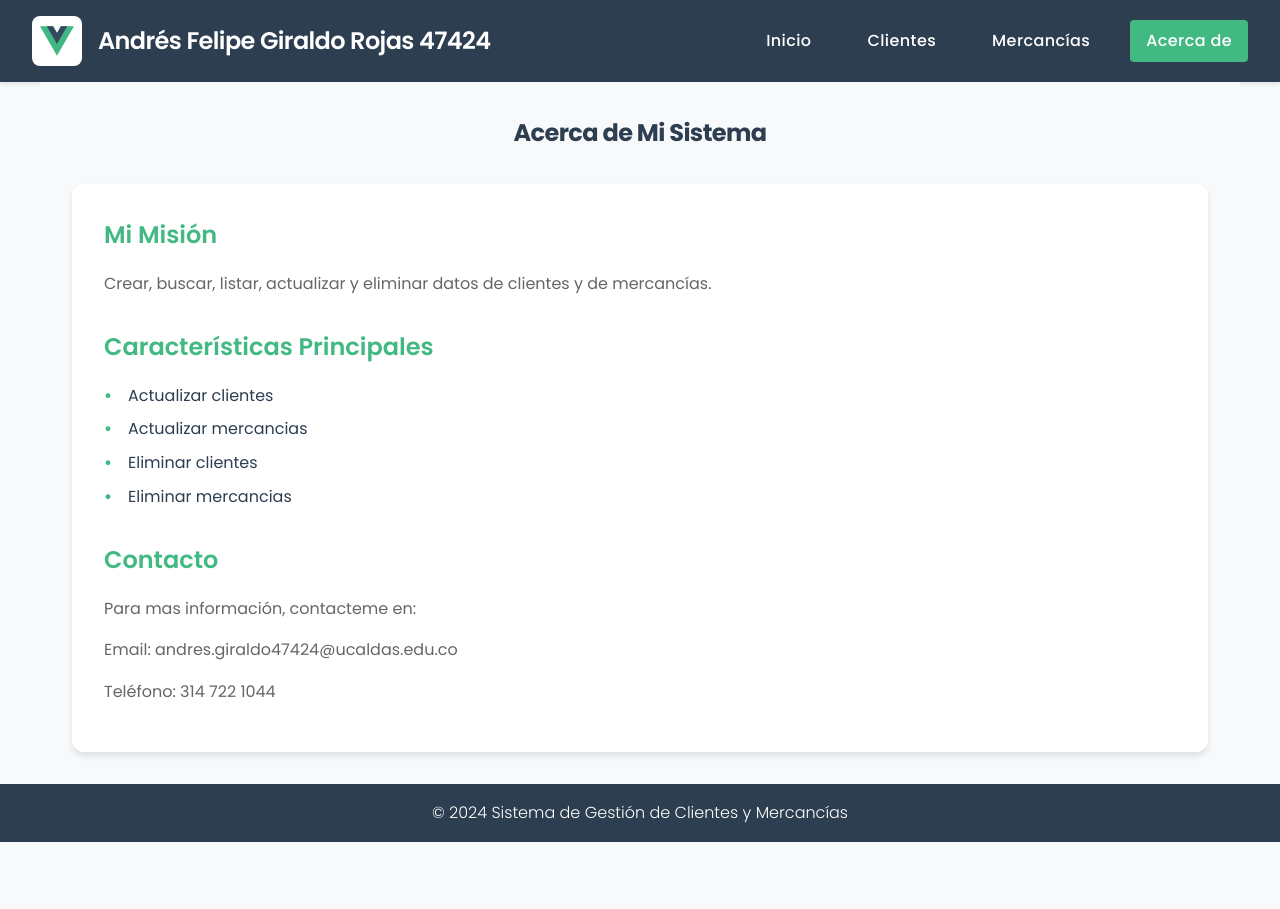
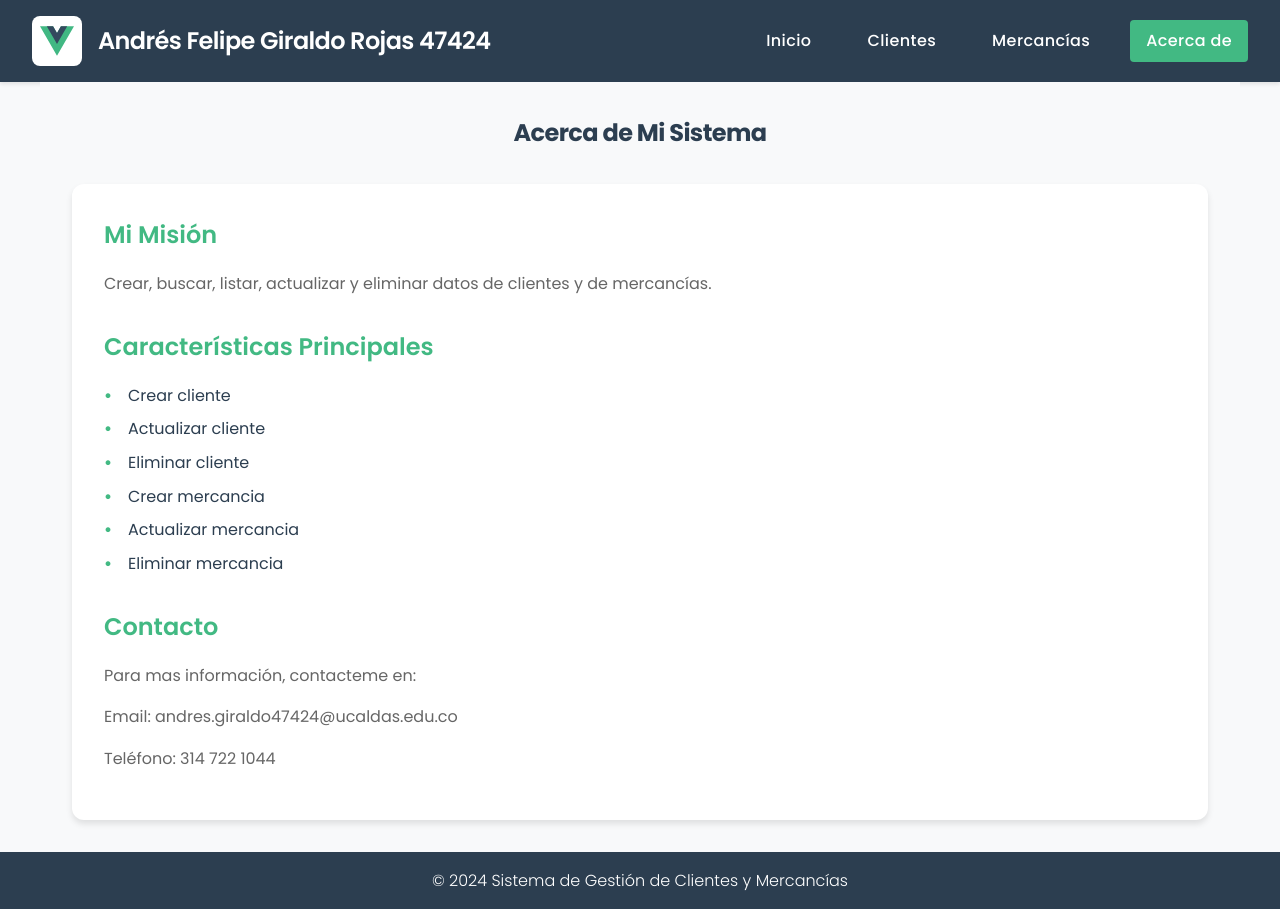
Before and after one commit to Afelipe410/TallerS12, a Vue app: page /acercade in a window 1280 px wide. Before the commit the page ends 842 px from the top, so only its background shows below. Built offline with nearby package versions, Linux system fonts and the light colour scheme.

Commit message:
Update Files

```diff
--- a/src/views/AboutView.vue
+++ b/src/views/AboutView.vue
@@ -10,10 +10,12 @@
       <section class="about-section">
         <h2>Características Principales</h2>
         <ul>
-          <li>Actualizar clientes</li>
-          <li>Actualizar mercancias</li>
-          <li>Eliminar clientes</li>
-          <li>Eliminar mercancias</li>
+          <li>Crear cliente</li>
+          <li>Actualizar cliente</li>
+          <li>Eliminar cliente</li>
+          <li>Crear mercancia</li>
+          <li>Actualizar mercancia</li>
+          <li>Eliminar mercancia</li>
         </ul>
       </section>
 
--- a/src/views/MercanciasView.vue
+++ b/src/views/MercanciasView.vue
@@ -94,7 +94,7 @@ const handleDelete = async (id) => {
 <style scoped>
 .content-grid {
     display: grid;
-    grid-template-columns: 300px 1fr;
+    grid-template-columns: 1fr 2fr;
     gap: 1rem;
     align-items: start;
 }
@@ -102,6 +102,7 @@ const handleDelete = async (id) => {
 .form-section {
     position: sticky;
     top: 2rem;
+    max-width: 400px;
 }
 
 .mercancias-view {
```
